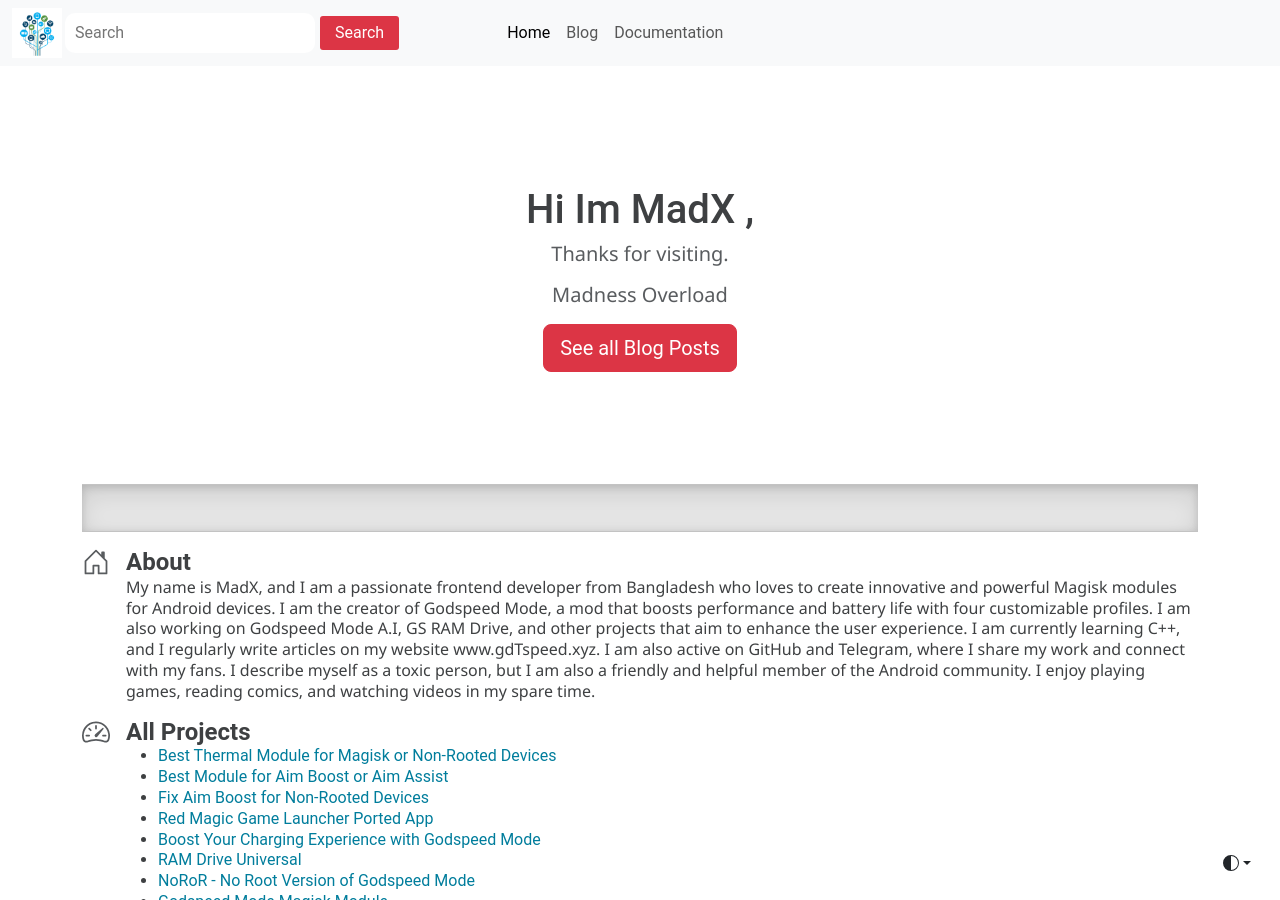
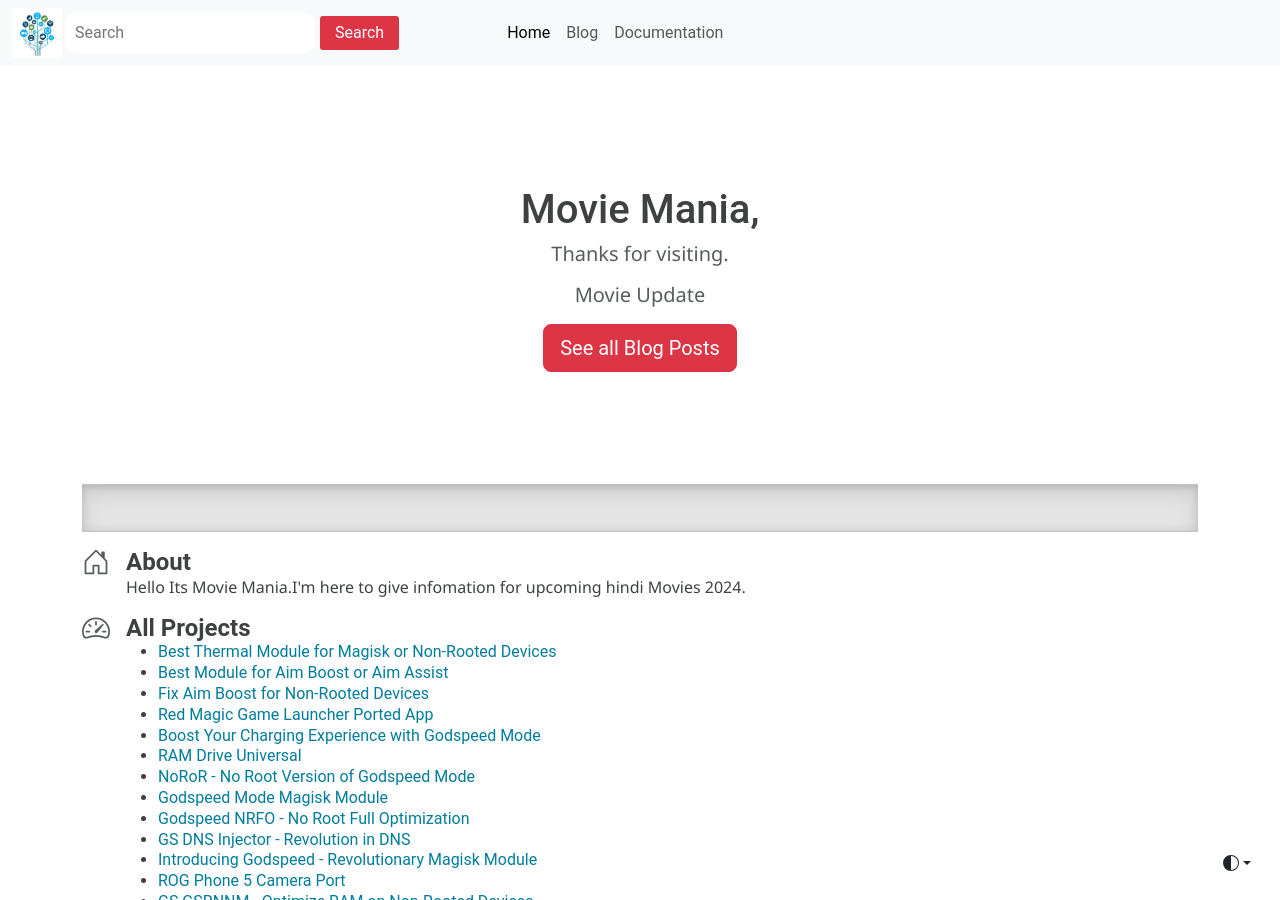
Before and after one commit to Madxwsp/madxwsp.github.io, a Jekyll site: the page built from index.html, in a window 1280 px wide and 900 px high. Built offline with Jekyll 4.4.1, drawn with Linux system fonts in a browser that asks for light colours; some web fonts are replaced.

Commit message:
Update index.html

```diff
--- a/index.html
+++ b/index.html
@@ -1,6 +1,6 @@
 ---
 layout: home
-title: Madx
+title: Movie Mania
 lang: eng
 tagline: Bio
 ---
@@ -129,14 +129,14 @@
 <section class="py-5 text-center container">
     <div class="row py-lg-5">
       <div class="col-lg-6 col-md-8 mx-auto">
-           <h1 class="home_h1">Hi Im MadX ,  </h1>
+           <h1 class="home_h1">Movie Mania,  </h1>
   <h3>
    <p class="lead text-muted">  Thanks for visiting.
 
 
  </p>
    </h3>
-        <p class="lead text-muted">Madness Overload </p>
+        <p class="lead text-muted">Movie Update</p>
         <a class="btn btn-lg btn-danger" href="/blog.html" role="button">See all Blog Posts</a>
 
       </div>
@@ -154,14 +154,7 @@
         <svg class="bi text-muted flex-shrink-0 me-3" width="1.75em" height="1.75em"><use xlink:href="#home"/></svg>
         <div>
           <h3 class="fw-bold mb-0 fs-4">About</h3>
-          <p>
-         My name is MadX, and I am a passionate frontend developer from Bangladesh who loves to create innovative and powerful Magisk modules for Android devices.
-            I am the creator of Godspeed Mode, a mod that boosts performance and battery life with four customizable profiles.
-            I am also working on Godspeed Mode A.I, GS RAM Drive, and other projects that aim to enhance the user experience.
-            I am currently learning C++, and I regularly write articles on my website www.gdTspeed.xyz.
-            I am also active on GitHub and Telegram, where I share my work and connect with my fans.
-            I describe myself as a toxic person, but I am also a friendly and helpful member of the Android community.
-            I enjoy playing games, reading comics, and watching videos in my spare time.
+          <p>Hello Its Movie Mania.I'm here to give infomation for upcoming hindi Movies 2024.
           </p>
         </div>
       </div>
```
